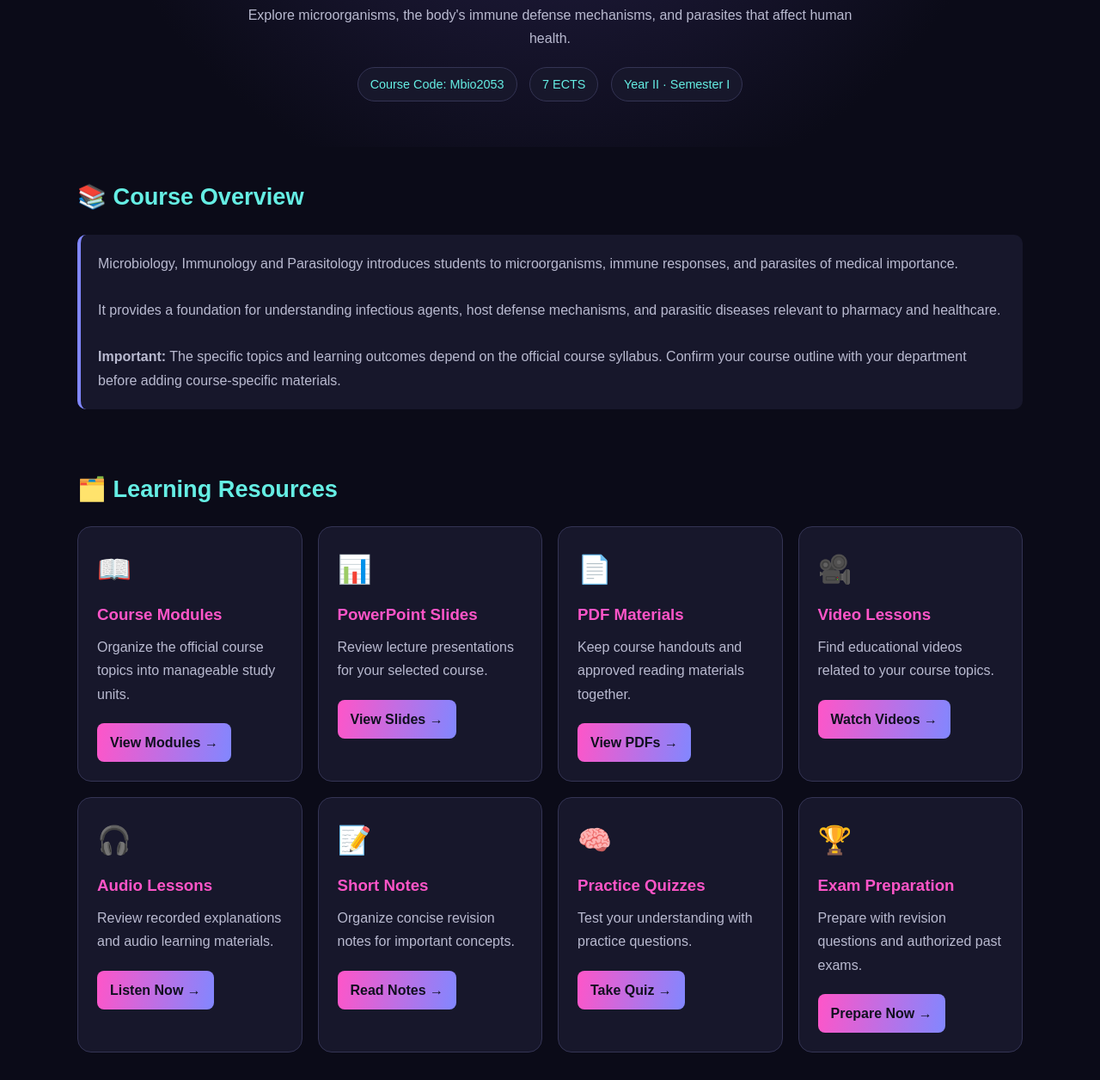
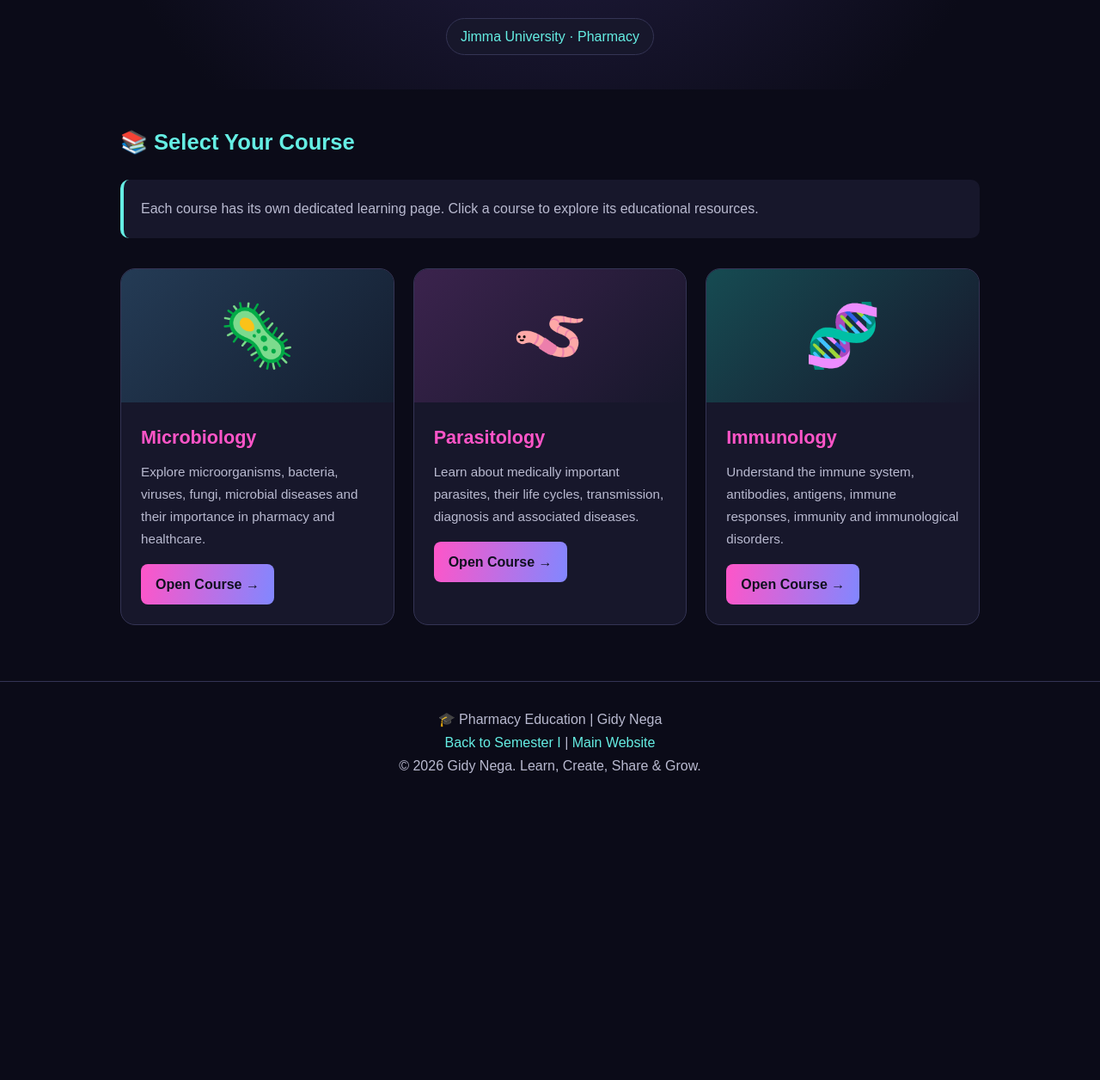
Before and after one commit to gidynega/gidynega.github.io, a plain HTML site: page learn/pharmacy/year-2/semester-1/microbiology-immunology-parasitology/index.html in a window 1280 px wide. Shown: the part 395-1651 px from the top of the page at 86% size. After the commit the page ends 1330 px from the top, so only its background shows below. Drawn offline with Linux system fonts and the light colour scheme.

Commit message:
Update index.html

```diff
--- a/learn/pharmacy/year-2/semester-1/microbiology-immunology-parasitology/index.html
+++ b/learn/pharmacy/year-2/semester-1/microbiology-immunology-parasitology/index.html
@@ -1,10 +1,13 @@
+
 <!DOCTYPE html>
 <html lang="en">
 <head>
 <meta charset="UTF-8">
 <meta name="viewport" content="width=device-width, initial-scale=1.0">
-  <meta name="description" content="Microbiology, Immunology and Parasitology learning resources for Pharmacy students at Jimma University.">
-  <title>Microbiology, Immunology and Parasitology | Gidy Nega</title>
+
+<meta name="description" content="Study Microbiology, Parasitology and Immunology at Jimma University Pharmacy Education.">
+
+<title>Year II Semester I | Pharmacy Education - Gidy Nega</title>
 
 <style>
 :root {
@@ -24,30 +27,21 @@
   box-sizing: border-box;
 }
 
-    html {
-      scroll-behavior: smooth;
-    }
-
 body {
-      font-family: Arial, Helvetica, sans-serif;
+  font-family: Arial, sans-serif;
   background: var(--bg);
   color: var(--text);
   line-height: 1.7;
 }
 
 a {
-      color: var(--cyan);
   text-decoration: none;
 }
 
-    a:hover {
-      color: var(--pink);
-    }
-
 header {
-      padding: 24px 7%;
+  padding: 22px 7%;
   border-bottom: 1px solid var(--border);
-      background: rgba(11, 11, 24, 0.96);
+  background: #101020;
 }
 
 .topbar {
@@ -55,7 +49,7 @@
   justify-content: space-between;
   align-items: center;
   flex-wrap: wrap;
-      gap: 14px;
+  gap: 12px;
 }
 
 .brand {
@@ -64,157 +58,156 @@
   font-weight: bold;
 }
 
-    .back-link {
-      display: inline-block;
-      margin-top: 20px;
+.back {
+  color: var(--cyan);
 }
 
 .hero {
-      padding: 65px 7% 45px;
   text-align: center;
-      background: radial-gradient(
-        circle at top,
-        #29234d 0%,
-        var(--bg) 70%
-      );
+  padding: 65px 6% 40px;
+  background: radial-gradient(circle at top, #29234d, var(--bg) 75%);
 }
 
 .hero-icon {
   font-size: 3.5rem;
-      margin-bottom: 12px;
 }
 
 .hero h1 {
   color: var(--pink);
-      font-size: clamp(2rem, 5vw, 3.3rem);
-      line-height: 1.2;
-      margin-bottom: 18px;
+  font-size: clamp(2rem, 5vw, 3rem);
+  margin: 12px 0;
 }
 
 .hero p {
   color: var(--muted);
-      max-width: 750px;
-      margin: 0 auto 12px;
+  max-width: 650px;
+  margin: auto;
 }
 
 .badge {
   display: inline-block;
-      margin: 8px 5px;
-      padding: 7px 14px;
+  margin-top: 18px;
+  padding: 7px 16px;
   border: 1px solid var(--border);
-      border-radius: 25px;
+  border-radius: 30px;
+  color: var(--cyan);
   background: var(--card);
-      color: var(--cyan);
-      font-size: 0.9rem;
 }
 
 .container {
-      width: min(1100px, 90%);
+  width: min(1000px, 90%);
   margin: auto;
 }
 
-    section {
-      padding: 35px 0;
+.courses {
+  padding: 40px 0 65px;
 }
 
 .section-title {
-      font-size: 1.7rem;
   color: var(--cyan);
-      margin-bottom: 20px;
+  font-size: 1.6rem;
+  margin-bottom: 22px;
 }
 
-    .grid {
+.course-grid {
   display: grid;
-      grid-template-columns: repeat(auto-fit, minmax(220px, 1fr));
-      gap: 18px;
+  grid-template-columns: repeat(auto-fit, minmax(250px, 1fr));
+  gap: 22px;
 }
 
-    .card {
+.course-card {
+  display: block;
   background: var(--card);
   border: 1px solid var(--border);
-      border-radius: 16px;
-      padding: 22px;
-      transition: transform 0.25s, border-color 0.25s;
+  border-radius: 17px;
+  overflow: hidden;
+  transition: 0.3s;
 }
 
-    .card:hover {
-      transform: translateY(-5px);
+.course-card:hover {
+  transform: translateY(-7px);
   border-color: var(--pink);
+  box-shadow: 0 10px 30px #ff55c822;
 }
 
-    .card-icon {
-      font-size: 2rem;
-      margin-bottom: 10px;
+.course-image {
+  height: 155px;
+  display: flex;
+  justify-content: center;
+  align-items: center;
+  font-size: 4.5rem;
+  background: linear-gradient(135deg, #29234d, #17172b);
 }
 
-    .card h3 {
-      color: var(--pink);
-      margin-bottom: 8px;
+.microbiology {
+  background: linear-gradient(135deg, #243b55, #141e30);
 }
 
-    .card p {
-      color: var(--muted);
-      margin-bottom: 12px;
+.parasitology {
+  background: linear-gradient(135deg, #3b234d, #17172b);
 }
 
-    .button {
+.immunology {
+  background: linear-gradient(135deg, #164b52, #17172b);
+}
+
+.course-content {
+  padding: 23px;
+}
+
+.course-content h2 {
+  color: var(--pink);
+  font-size: 1.35rem;
+  margin-bottom: 9px;
+}
+
+.course-content p {
+  color: var(--muted);
+  font-size: 0.95rem;
+  min-height: 75px;
+}
+
+.open-button {
   display: inline-block;
-      padding: 9px 15px;
+  margin-top: 16px;
+  padding: 10px 17px;
   border-radius: 8px;
   background: linear-gradient(100deg, var(--pink), var(--blue));
   color: #101020;
   font-weight: bold;
-      margin-top: 8px;
-    }
-
-    .button:hover {
-      color: white;
-      opacity: 0.9;
 }
 
 .notice {
+  background: var(--card);
+  border-left: 4px solid var(--cyan);
   padding: 20px;
-      background: var(--card);
-      border-left: 4px solid var(--blue);
   border-radius: 10px;
+  color: var(--muted);
+  margin-bottom: 35px;
+}
+
+footer {
+  border-top: 1px solid var(--border);
+  text-align: center;
+  padding: 30px 5%;
   color: var(--muted);
 }
 
-    .resource-section {
-      scroll-margin-top: 20px;
+footer a {
+  color: var(--cyan);
 }
 
-    .resource-section .card {
-      min-height: 130px;
-    }
-
-    footer {
-      margin-top: 35px;
-      padding: 30px 7%;
-      border-top: 1px solid var(--border);
-      text-align: center;
-      color: var(--muted);
-    }
-
-    footer p {
-      margin: 7px 0;
-    }
-
-    @media (max-width: 600px) {
+@media(max-width:600px) {
   header {
-        padding: 20px 5%;
+    padding: 18px 5%;
   }
 
   .hero {
-        padding: 45px 5% 30px;
+    padding: 45px 5% 35px;
   }
 
   .container {
     width: 92%;
-      }
-
-      .section-title {
-        font-size: 1.45rem;
   }
 }
 </style>
@@ -225,225 +218,142 @@
 <header>
   <div class="topbar">
     <a class="brand" href="../../../../../index.html">
-        Gidy Nega | Learn & Grow
+      Gidy Nega | Pharmacy Education
     </a>
-      <a href="../index.html">← Back to Semester I</a>
+
+    <a class="back" href="../index.html">
+      ← Back to Semester I
+    </a>
   </div>
 </header>
 
 <main>
+
 <section class="hero">
-      <div class="hero-icon">🦠</div>
+  <div class="hero-icon">🎓</div>
 
-      <h1>Microbiology, Immunology and Parasitology</h1>
+  <h1>Year II – First Semester</h1>
 
   <p>
-        Explore microorganisms, the body's immune defense
-        mechanisms, and parasites that affect human health.
+    Welcome to your Pharmacy learning environment.
+    Select one of the three courses below to access
+    its lessons, lecture materials, notes and quizzes.
   </p>
 
-      <span class="badge">Course Code: Mbio2053</span>
-      <span class="badge">7 ECTS</span>
-      <span class="badge">Year II · Semester I</span>
+  <span class="badge">Jimma University · Pharmacy</span>
 </section>
 
 <div class="container">
 
-      <section>
-        <h2 class="section-title">📚 Course Overview</h2>
+<section class="courses">
+
+  <h2 class="section-title">
+    📚 Select Your Course
+  </h2>
 
   <div class="notice">
-          Microbiology, Immunology and Parasitology introduces
-          students to microorganisms, immune responses, and
-          parasites of medical importance.
+    Each course has its own dedicated learning page.
+    Click a course to explore its educational resources.
+  </div>
 
-          <br><br>
+  <div class="course-grid">
 
-          It provides a foundation for understanding infectious
-          agents, host defense mechanisms, and parasitic diseases
-          relevant to pharmacy and healthcare.
+    <!-- MICROBIOLOGY -->
 
-          <br><br>
+    <a href="microbiology.html" class="course-card">
 
-          <strong>Important:</strong> The specific topics and
-          learning outcomes depend on the official course
-          syllabus. Confirm your course outline with your
-          department before adding course-specific materials.
+      <div class="course-image microbiology">
+        🦠
       </div>
-      </section>
 
-      <section>
-        <h2 class="section-title">🗂️ Learning Resources</h2>
+      <div class="course-content">
 
-        <div class="grid">
+        <h2>Microbiology</h2>
 
-          <article class="card">
-            <div class="card-icon">📖</div>
-            <h3>Course Modules</h3>
-            <p>Organize the official course topics into manageable study units.</p>
-            <a class="button" href="#modules">View Modules →</a>
-          </article>
+        <p>
+          Explore microorganisms, bacteria, viruses,
+          fungi, microbial diseases and their importance
+          in pharmacy and healthcare.
+        </p>
 
-          <article class="card">
-            <div class="card-icon">📊</div>
-            <h3>PowerPoint Slides</h3>
-            <p>Review lecture presentations for your selected course.</p>
-            <a class="button" href="#slides">View Slides →</a>
-          </article>
-
-          <article class="card">
-            <div class="card-icon">📄</div>
-            <h3>PDF Materials</h3>
-            <p>Keep course handouts and approved reading materials together.</p>
-            <a class="button" href="#pdfs">View PDFs →</a>
-          </article>
-
-          <article class="card">
-            <div class="card-icon">🎥</div>
-            <h3>Video Lessons</h3>
-            <p>Find educational videos related to your course topics.</p>
-            <a class="button" href="#videos">Watch Videos →</a>
-          </article>
-
-          <article class="card">
-            <div class="card-icon">🎧</div>
-            <h3>Audio Lessons</h3>
-            <p>Review recorded explanations and audio learning materials.</p>
-            <a class="button" href="#audio">Listen Now →</a>
-          </article>
-
-          <article class="card">
-            <div class="card-icon">📝</div>
-            <h3>Short Notes</h3>
-            <p>Organize concise revision notes for important concepts.</p>
-            <a class="button" href="#notes">Read Notes →</a>
-          </article>
-
-          <article class="card">
-            <div class="card-icon">🧠</div>
-            <h3>Practice Quizzes</h3>
-            <p>Test your understanding with practice questions.</p>
-            <a class="button" href="#quizzes">Take Quiz →</a>
-          </article>
-
-          <article class="card">
-            <div class="card-icon">🏆</div>
-            <h3>Exam Preparation</h3>
-            <p>Prepare with revision questions and authorized past exams.</p>
-            <a class="button" href="#exams">Prepare Now →</a>
-          </article>
+        <span class="open-button">
+          Open Course →
+        </span>
 
       </div>
-      </section>
 
-      <section id="modules" class="resource-section">
-        <h2 class="section-title">📖 Course Modules</h2>
-        <div class="card">
-          <h3>Official Course Outline</h3>
+    </a>
+
+    <!-- PARASITOLOGY -->
+
+    <a href="parasitology.html" class="course-card">
+
+      <div class="course-image parasitology">
+        🪱
+      </div>
+
+      <div class="course-content">
+
+        <h2>Parasitology</h2>
+
         <p>
-            Add the module titles and learning objectives from
-            the official Microbiology, Immunology and Parasitology syllabus.
+          Learn about medically important parasites,
+          their life cycles, transmission, diagnosis
+          and associated diseases.
         </p>
-          <p><strong>Resource status:</strong> Awaiting course materials.</p>
+
+        <span class="open-button">
+          Open Course →
+        </span>
+
       </div>
-      </section>
 
-      <section id="slides" class="resource-section">
-        <h2 class="section-title">📊 PowerPoint Slides</h2>
-        <div class="card">
-          <h3>Lecture Presentations</h3>
+    </a>
+
+    <!-- IMMUNOLOGY -->
+
+    <a href="immunology.html" class="course-card">
+
+      <div class="course-image immunology">
+        🧬
+      </div>
+
+      <div class="course-content">
+
+        <h2>Immunology</h2>
+
         <p>
-            Upload or link the relevant PowerPoint files for
-            Microbiology, Immunology and Parasitology.
+          Understand the immune system, antibodies,
+          antigens, immune responses, immunity
+          and immunological disorders.
         </p>
-          <p><strong>Resource status:</strong> No slides added yet.</p>
+
+        <span class="open-button">
+          Open Course →
+        </span>
+
       </div>
-      </section>
 
-      <section id="pdfs" class="resource-section">
-        <h2 class="section-title">📄 PDF Materials</h2>
-        <div class="card">
-          <h3>Course Reading Materials</h3>
-          <p>
-            Add course handouts, approved readings, and other
-            relevant PDF documents.
-          </p>
-          <p><strong>Resource status:</strong> No PDFs added yet.</p>
+    </a>
+
   </div>
-      </section>
 
-      <section id="videos" class="resource-section">
-        <h2 class="section-title">🎥 Video Lessons</h2>
-        <div class="card">
-          <h3>Video Learning Library</h3>
-          <p>
-            Add educational video links that match the official
-            course content.
-          </p>
-          <p><strong>Resource status:</strong> No videos added yet.</p>
-        </div>
-      </section>
-
-      <section id="audio" class="resource-section">
-        <h2 class="section-title">🎧 Audio Lessons</h2>
-        <div class="card">
-          <h3>Audio Learning Library</h3>
-          <p>
-            Add recorded lectures and audio explanations for
-            this course.
-          </p>
-          <p><strong>Resource status:</strong> No audio added yet.</p>
-        </div>
-      </section>
-
-      <section id="notes" class="resource-section">
-        <h2 class="section-title">📝 Short Notes</h2>
-        <div class="card">
-          <h3>Revision Notes</h3>
-          <p>
-            Add clear, concise notes based on your actual
-            lecture materials and course objectives.
-          </p>
-          <p><strong>Resource status:</strong> No notes added yet.</p>
-        </div>
-      </section>
-
-      <section id="quizzes" class="resource-section">
-        <h2 class="section-title">🧠 Practice Quizzes</h2>
-        <div class="card">
-          <h3>Test Your Knowledge</h3>
-          <p>
-            Add multiple-choice questions and explanations
-            based on the confirmed course syllabus.
-          </p>
-          <p><strong>Resource status:</strong> No quizzes added yet.</p>
-        </div>
-      </section>
-
-      <section id="exams" class="resource-section">
-        <h2 class="section-title">🏆 Exam Preparation</h2>
-        <div class="card">
-          <h3>Revision and Examination Practice</h3>
-          <p>
-            Add revision questions and past examinations that
-            you are authorized to share.
-          </p>
-          <p><strong>Resource status:</strong> No exam materials added yet.</p>
-        </div>
 </section>
 
 </div>
+
 </main>
 
 <footer>
-    <p>🎓 Microbiology, Immunology and Parasitology · Pharmacy Education</p>
-    <p>Created for learning, sharing, and growing together.</p>
+  <p>🎓 Pharmacy Education | Gidy Nega</p>
+
   <p>
-      <a href="../index.html">← Back to Semester I</a>
-      &nbsp; | &nbsp;
+    <a href="../index.html">Back to Semester I</a>
+    |
     <a href="../../../../../index.html">Main Website</a>
   </p>
-    <p>© 2026 Gidy Nega</p>
+
+  <p>© 2026 Gidy Nega. Learn, Create, Share & Grow.</p>
 </footer>
 
 </body>
```
Lines whose indentation alone changed are shown as unchanged.
